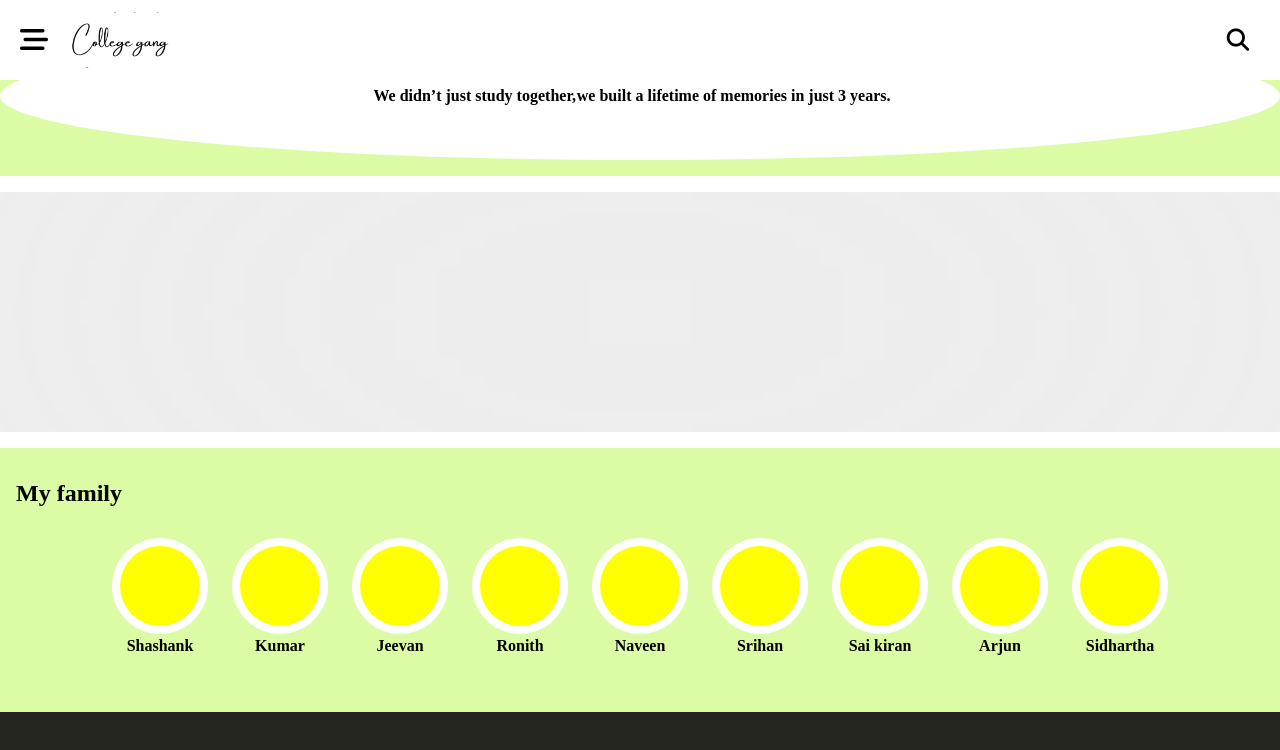
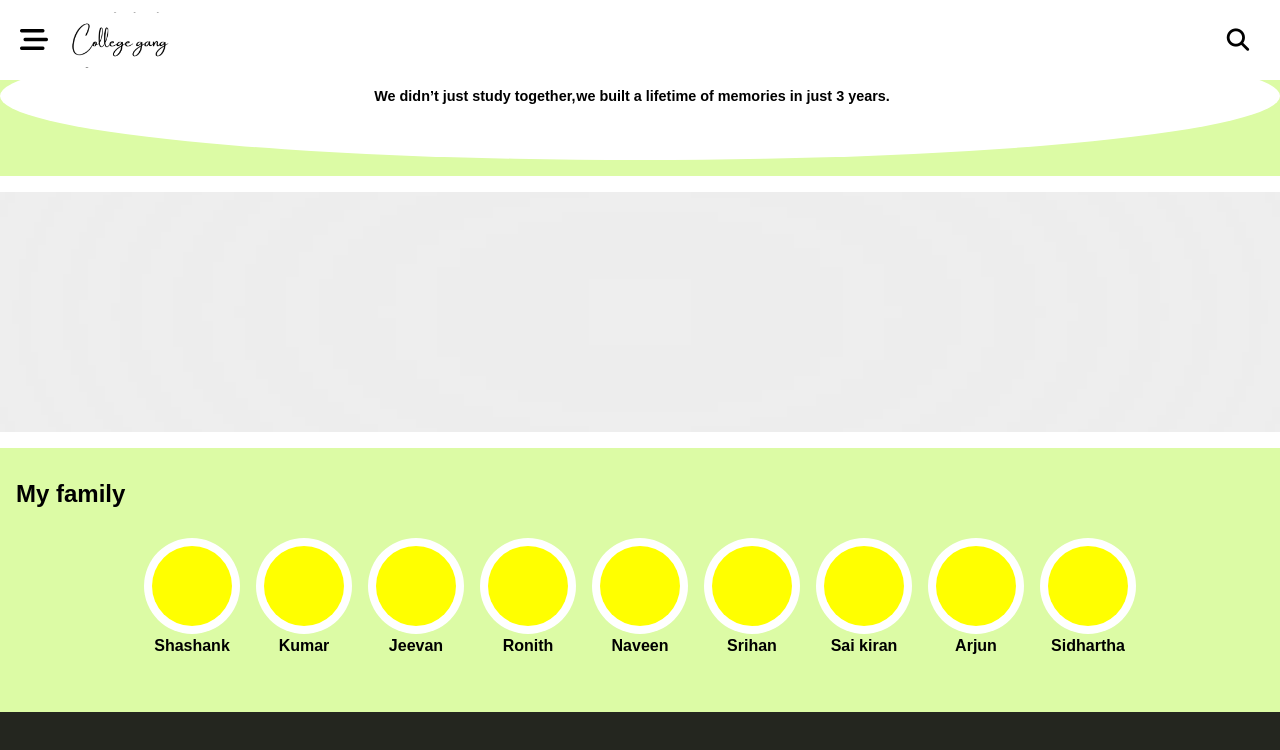
Before and after one commit to shashank5353/college_gang, a plain HTML site: page index.html in a window 1280 px wide. Drawn offline with Linux system fonts and the light colour scheme.

Commit message:
Update cg.css

```diff
--- a/cg.css
+++ b/cg.css
@@ -2,6 +2,7 @@
   margin: 0;
   padding: 0;
   box-sizing:border-box;
+  font-family: Sans-Serif;
 }
 body{
   width: 100vw;
@@ -119,7 +120,7 @@ body{
   gap: 0.1vh;
 }
 .best_qoute_font{
-  font-size: 2vh;
+  font-size: 1.8vh;
   font-weight: 600;
 
 }
@@ -179,7 +180,7 @@ body{
   gap: 1vh;
 }
 .friend_space{
-  width: 14vh;
+  width: 13vh;
   min-height: 15vh;
   background-color: #00000000;
   display:flex;
```
